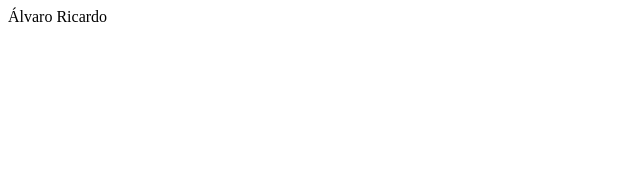
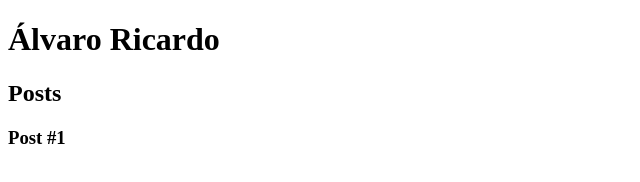
Before and after one commit to srlimaz/curso-dio-html-css, a plain HTML site: page index.html in a window 1280 px wide. Shown: the whole page, without its empty margins (0-640 px from the left). Drawn offline with Linux system fonts and the light colour scheme.

Commit message:
adiciona mais contexto dentro do index e readme.md

```diff
--- a/index.html
+++ b/index.html
@@ -5,6 +5,19 @@
         <title>Álvaro Ricardo</title>
     </head>
         <body>
-            Álvaro Ricardo
+            <header>
+                <h1>Álvaro Ricardo</h1>
+            </header>
+                <section>
+                    <header>
+                        <h2>Posts</h2>
+                    </header>
+                        <article>
+                            <header>
+                                <h3>Post #1</h3>
+                            </header>
+                        </article>
+                </section>
+            <footer></footer>
         </body>
 </html>
```
Also changed, not shown: 1 other file.
